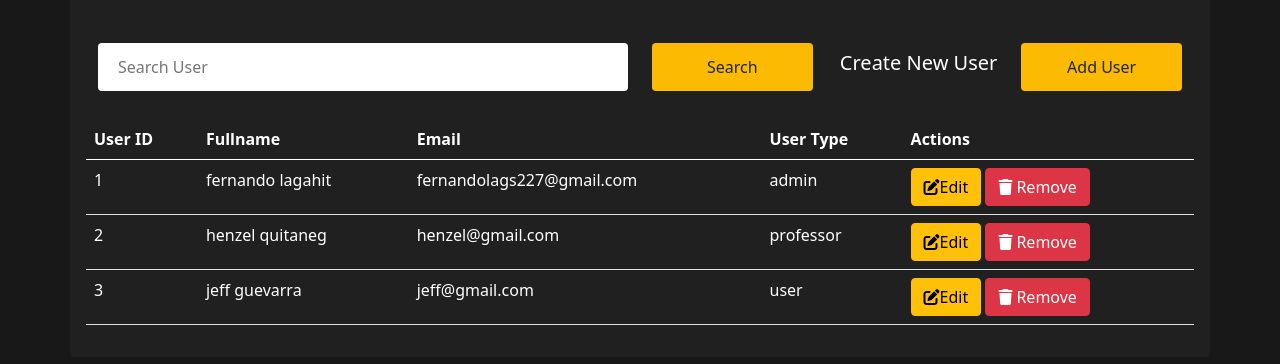
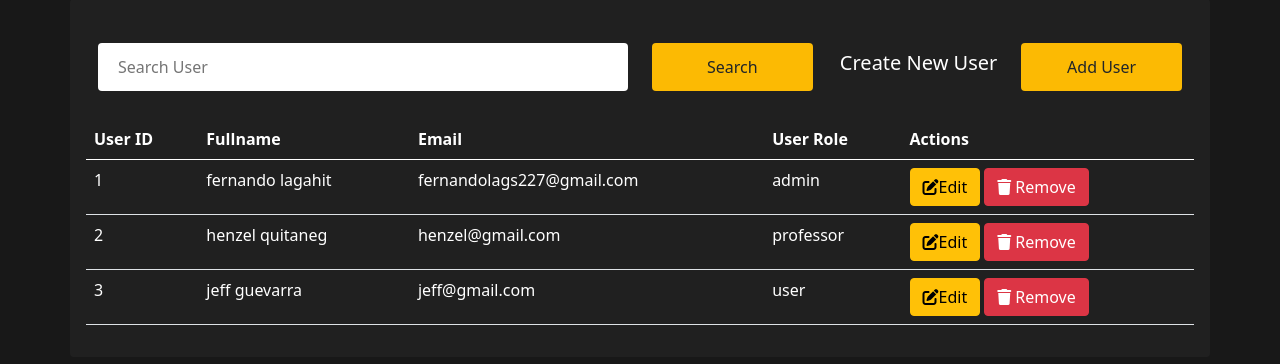
Before and after one commit to henzelss/QuizGuard, a Flask app: page /accounts in a window 1280 px wide. Shown: the part 111-475 px from the top of the page. Run offline with Flask 3, Linux system fonts and the light colour scheme; a user stored in the database is signed in; some libraries are stand-ins or nearby versions.

Commit message:
user type to user role

```diff
--- a/website/templates/accounts.html
+++ b/website/templates/accounts.html
@@ -22,7 +22,7 @@
               <th>User ID</th>
               <th>Fullname</th>
               <th>Email</th>
-              <th>User Type</th>
+              <th>User Role</th>
               <th>Actions</th>
             </tr>
           </thead>
```
